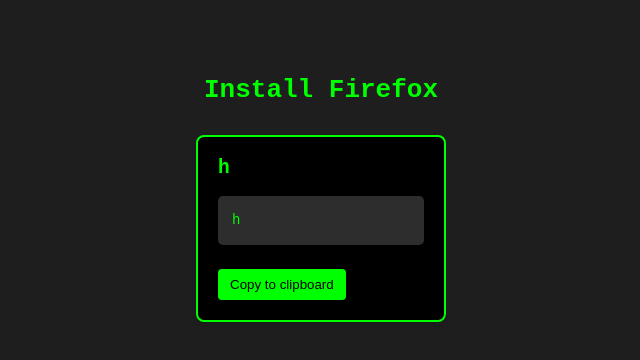
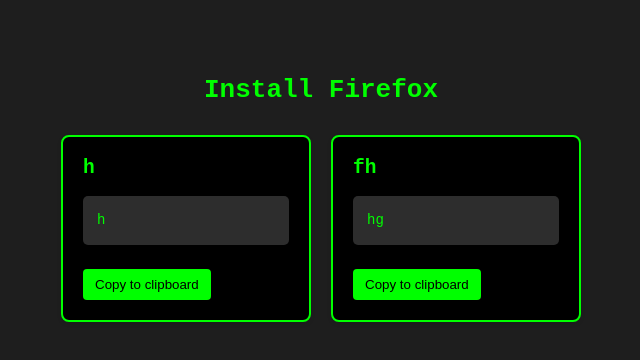
Before and after one commit to V45web/EzInstall, a plain HTML site: page apps/firefox.html in a window 1280 px wide. Shown: the whole page, without its empty margins (319-959 px from the left). Drawn offline with Linux system fonts and the light colour scheme.

Commit message:
Update firefox.html

```diff
--- a/apps/firefox.html
+++ b/apps/firefox.html
@@ -18,6 +18,7 @@
   <script src="js/script.js"></script>
   <script>
     gen("h","h","h")
+    gen("fh","hg","hh")
   </script>
 </body>
 </html>
```
